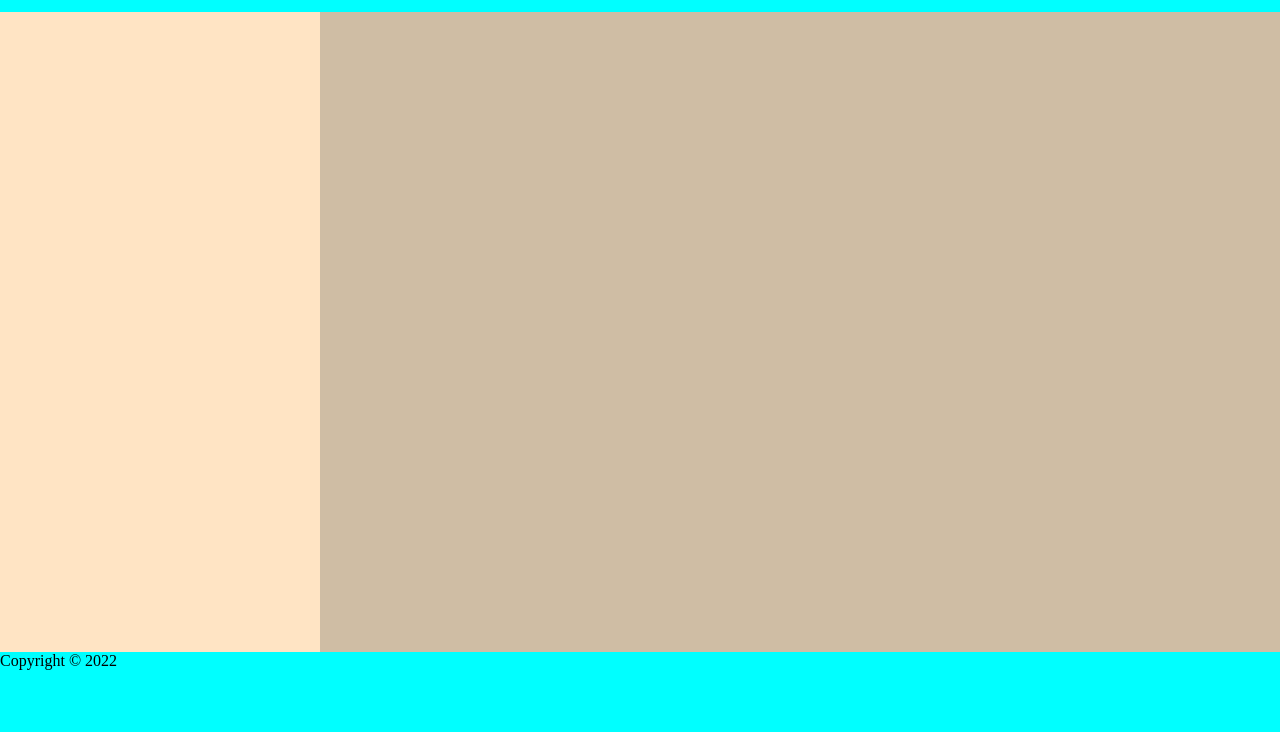
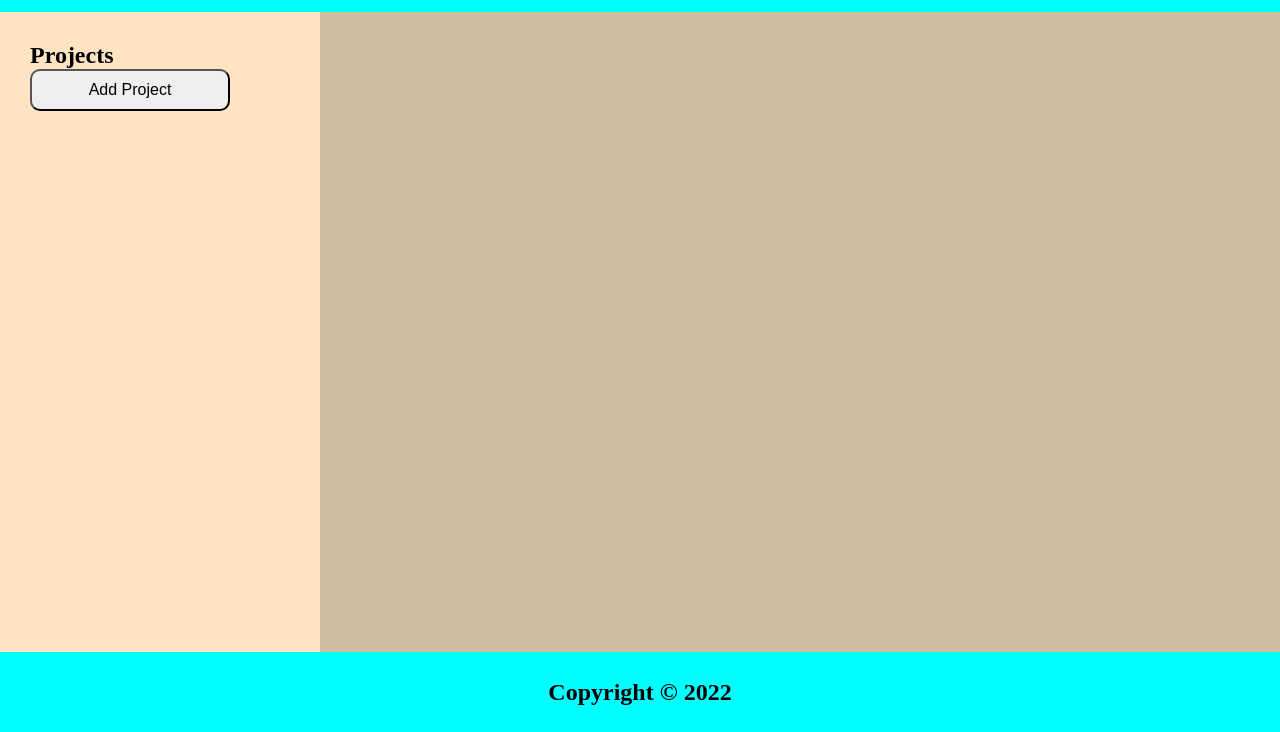
Before and after one commit to harith01/todo-list, a website built with webpack: page src/template.html in a window 1280 px wide. Shown: the part 68-800 px from the top of the page. Built offline with nearby package versions, Linux system fonts and the light colour scheme.

Commit message:
Add markup and style for sidebar
A title for the sidebar and a 'Add project' button were created.

```diff
--- a/src/style/style.css
+++ b/src/style/style.css
@@ -31,6 +31,7 @@ main{
 
 #sidebar{
     background-color: bisque;
+    padding: 30px;
 }
 
 #contents{
@@ -40,4 +41,23 @@ main{
 footer{
     background-color: aqua;
     height: 10%;
+    display: flex;
+    align-items: center;
+    justify-content: center;
 }
+
+footer p{
+    font-size: 1.5rem;
+    font-weight: bolder;
+}
+
+#addProject{
+    width: 200px;
+    padding: 10px 20px;
+    font-size: 1rem;
+    border-radius: 10px;
+}
+
+#addProject:hover{
+    background-color: aliceblue;
+}
--- a/src/template.html
+++ b/src/template.html
@@ -12,7 +12,8 @@
     </header>
     <main>
         <div id="sidebar">
-
+            <h2>Projects</h2>
+            <button id="addProject" type="button">Add Project</button>
         </div>
         <div id="contents">
 
```
